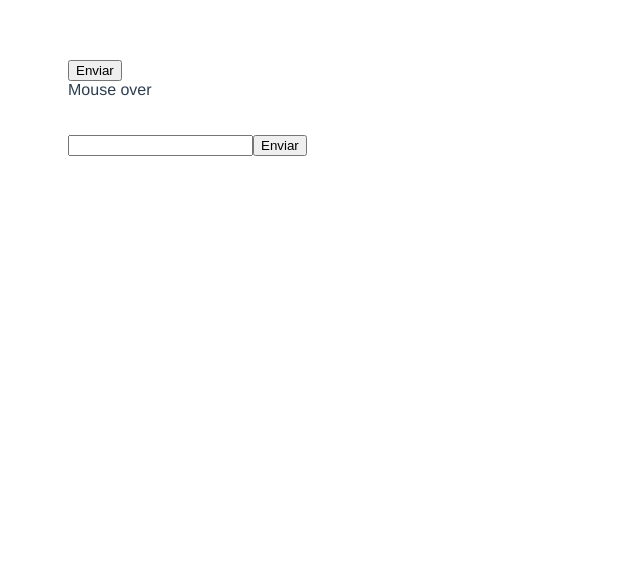
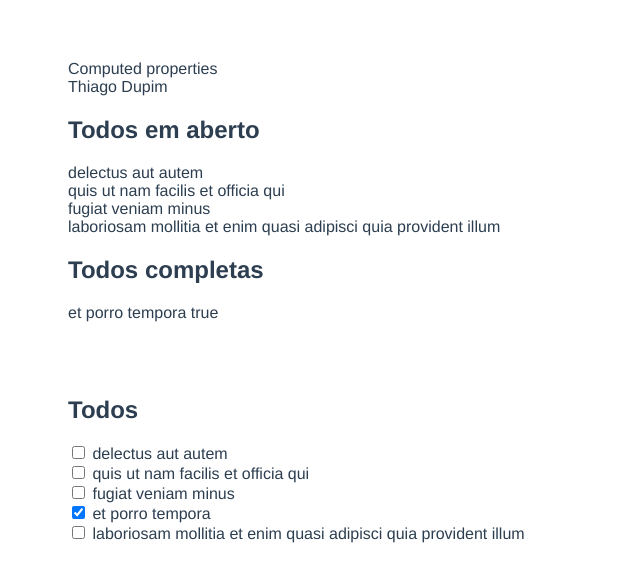
Before and after one commit to thiagodupim/Curso-vue.js-3, a Vue app: page / in a window 1280 px wide. Shown: the top 582 px of the page, without its empty margins (0-640 px from the left). Built offline with nearby package versions, Linux system fonts and the light colour scheme.

Commit message:
Propriedade computada (computed)

```diff
--- a/src/App.vue
+++ b/src/App.vue
@@ -1,17 +1,25 @@
 <template>
   <div>
-    <button @click="onClick">Enviar</button> <!-- Ao invés de usar v-on, podemos usar somente @-->
+    Computed properties <br>
+    {{ fullName }} <br>
 
-    <div @mouseover="onMouseOver" @mouseout="onMouseOut">
-      Mouse over
+    <h2>Todos em aberto</h2>
+    <div v-for="todo in uncompletedTodos" :key="todo.id">
+      {{ todo.title }}
     </div>
 
-    <br> <br>
+    <h2>Todos completas</h2>
+    <div v-for="todo in completedTodos" :key="todo.id">
+      {{ todo.title }} <span>{{ todo.completed }}</span>
+    </div>
 
-    <form action="https://google.com" @submit.prevent="onSubmit"> <!-- Modificadores- prevent para não prosseguir e abrir com o link do google -->
-      <input type="text" @keyup.enter="onKeyUp">
-      <button type="submit">Enviar</button>
-    </form>
+    <br><br><br>
+
+    <h2>Todos</h2>
+    <div v-for="todo in todos" :key="todo.id">
+      <input v-model="todo.completed" type="checkbox">
+      {{ todo.title }}
+    </div>
   </div>
 </template>
 
@@ -20,25 +28,60 @@
   name: 'App',
   data() {
     return {
+      user: {
+        first_name: 'Thiago',
+        last_name: 'Dupim',
+      },
+      todos: [
+        {
+          "userId": 1,
+          "id": 1,
+          "title": "delectus aut autem",
+          "completed": false
+        },
+        {
+          "userId": 1,
+          "id": 2,
+          "title": "quis ut nam facilis et officia qui",
+          "completed": false
+        },
+        {
+          "userId": 1,
+          "id": 3,
+          "title": "fugiat veniam minus",
+          "completed": false
+        },
+        {
+          "userId": 1,
+          "id": 4,
+          "title": "et porro tempora",
+          "completed": true
+        },
+        {
+          "userId": 1,
+          "id": 5,
+          "title": "laboriosam mollitia et enim quasi adipisci quia provident illum",
+          "completed": false
+        }
+      ]
     }
   },
 
+  computed: {
+    fullName() {
+      return `${this.user.first_name} ${this.user.last_name}`
+    },
+
+    uncompletedTodos() {
+      return this.todos.filter(todo => !todo.completed);
+    },
+    completedTodos() {
+      return this.todos.filter(todo => todo.completed)
+    },
+  },
+
   methods: {
-    onClick($evt) {
-      console.log('click', $evt);
-    },
-    onMouseOver($evt) {
-      console.log('mouse over', $evt);
-    },
-    onMouseOut($evt) {
-      console.log('mouse out', $evt);
-    },
-    onSubmit($evt) {
-      console.log('submit', $evt);
-    },
-    onKeyUp($evt) {
-      console.log('onKeyUp', $evt);
-    }
+
   }
 }
 </script>
--- a/src/main.js
+++ b/src/main.js
@@ -1,4 +1,4 @@
 import { createApp } from 'vue'
 import App from './App.vue'
 
-createApp(App).mount('#app')
+window.app = createApp(App).mount('#app')
```
